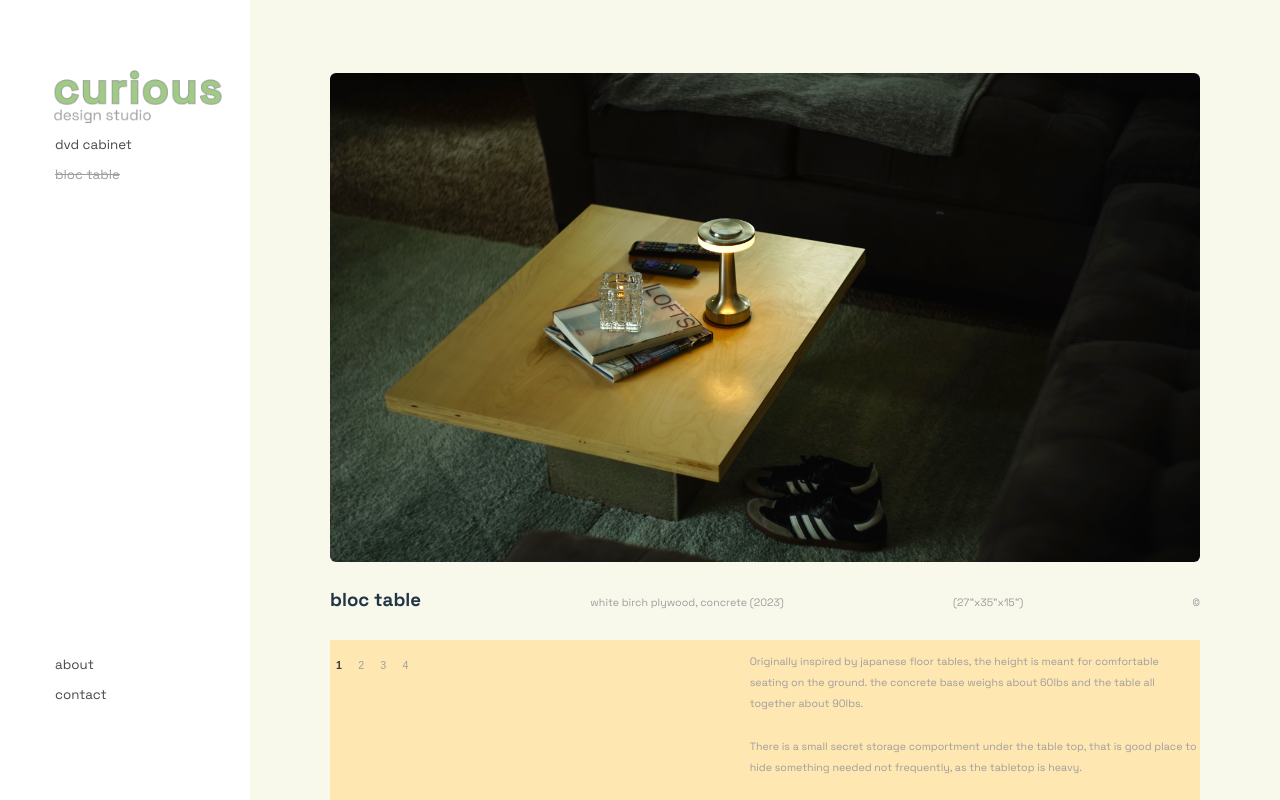
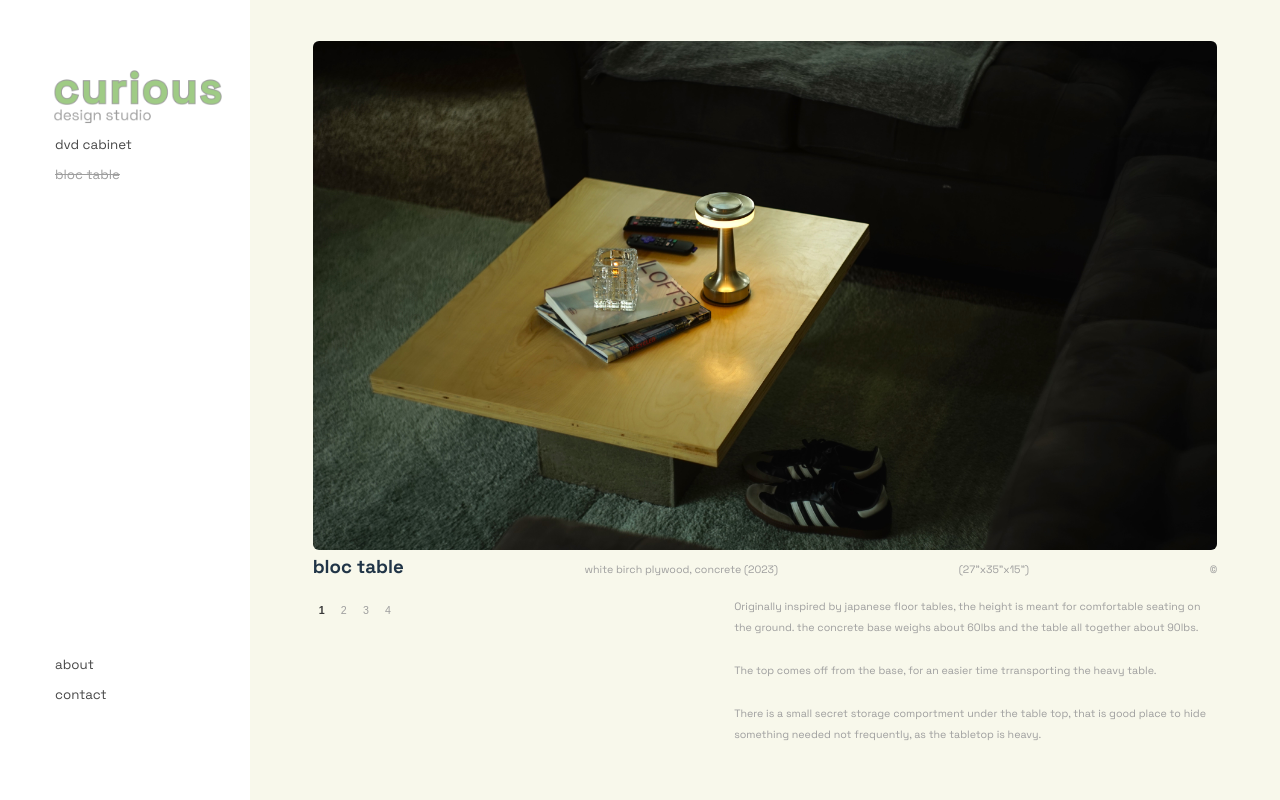
Before and after one commit to ecolijah/curious-design, a Vue app: page / in a window 1280 px wide. Built offline with nearby package versions, Linux system fonts and the light colour scheme.

Commit message:
responsivenessss

```diff
--- a/src/components/pieces/BlocTable.vue
+++ b/src/components/pieces/BlocTable.vue
@@ -29,7 +29,7 @@ function traverse(option) {
 
     <div class="container">
 
-        <div class="top-spacer"></div>
+        <!-- <div class="top-spacer"></div> -->
 
         <div class="image-spacer">
             <div class="image-container">
@@ -63,7 +63,7 @@ function traverse(option) {
                     <p>Originally inspired by japanese floor tables, the height is meant for comfortable seating on the ground. the concrete base
                         weighs about 60lbs and the table all together about 90lbs.
                     </p>
-                    <!-- <p>The top comes off from the base, for an easier time trransporting the heavy table.</p> -->
+                    <p>The top comes off from the base, for an easier time trransporting the heavy table.</p>
                     <p>There is a small secret storage comportment under the table top, that is good place to hide something needed not frequently, as the tabletop is heavy.</p>
                 </div>
             </div>
@@ -77,19 +77,19 @@ function traverse(option) {
 
     .top-spacer {
         display: flex;
-        min-height: 15vh;
+        min-height: 5vh;
         max-height: 15vh;
         /* background-color: blue; */
     }
     .image-spacer {
         display: flex;
         /* min-height: 65vh; */
-        max-height: 65vh;
+        /* max-height: 65vh; */
         /* background-color: yellowgreen; */
         align-items: flex-start;
         justify-content: center;
         flex-direction: column;
-        width: 100%;
+        width: 90%;
     }
 
     .selected h5{
@@ -98,14 +98,20 @@ function traverse(option) {
 
     }
 
+    .caption h3 {
+        margin: 0;
+    }
 
+    .caption h5 {
+        margin: 0;
+    }
     .caption {
         display: flex;
-        width: inherit;
+        width: 100%;
         justify-content: space-between;
         align-items: baseline;
         /* background-color: aqua; */
-        margin-bottom: 50px;
+        /* margin-bottom: 50px; */
     }
 
     .numbers {
@@ -136,9 +142,12 @@ function traverse(option) {
 
         display:  flex;
         flex-direction: column;
+        align-items: center;
+        justify-content: center;
         /* background-color: greenyellow; */
-        padding-left: 80px;
-        padding-right: 80px;
+        /* padding-left: 10px; */
+        /* padding-right: 10px; */
+        /* margin: 0 0; */
         max-height: 100vh;
         min-height: 100vh;
 
@@ -150,7 +159,8 @@ function traverse(option) {
     align-items: center;
     justify-content: center;
     max-width: 2000px;
-    max-height: 63vh; /* Set max-height to the height of image-spacer */
+    /* background-color: brown; */
+    max-height: 63vh;
     }
 
     .back {
@@ -182,11 +192,11 @@ function traverse(option) {
         display: flex;
         justify-content: flex-start;
         align-items: flex-start;
-        background-color: rgb(255, 231, 178);
-        min-height: 20vh;
+        /* background-color: rgb(255, 231, 178); */
+        min-height: 10vh;
         /* max-height: 20vh; */
         color: #3a3a3a;
-        width: 100%;
+        width: 90%;
         /* gap: 16%; */
         /* margin-top: -10px; */
     }
```
